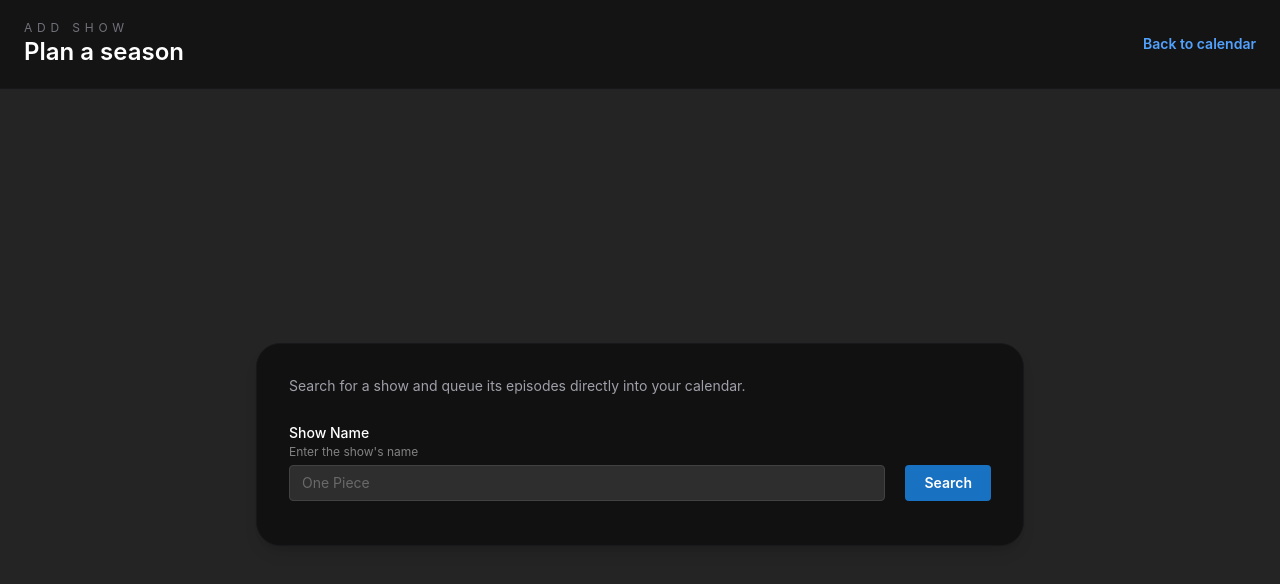
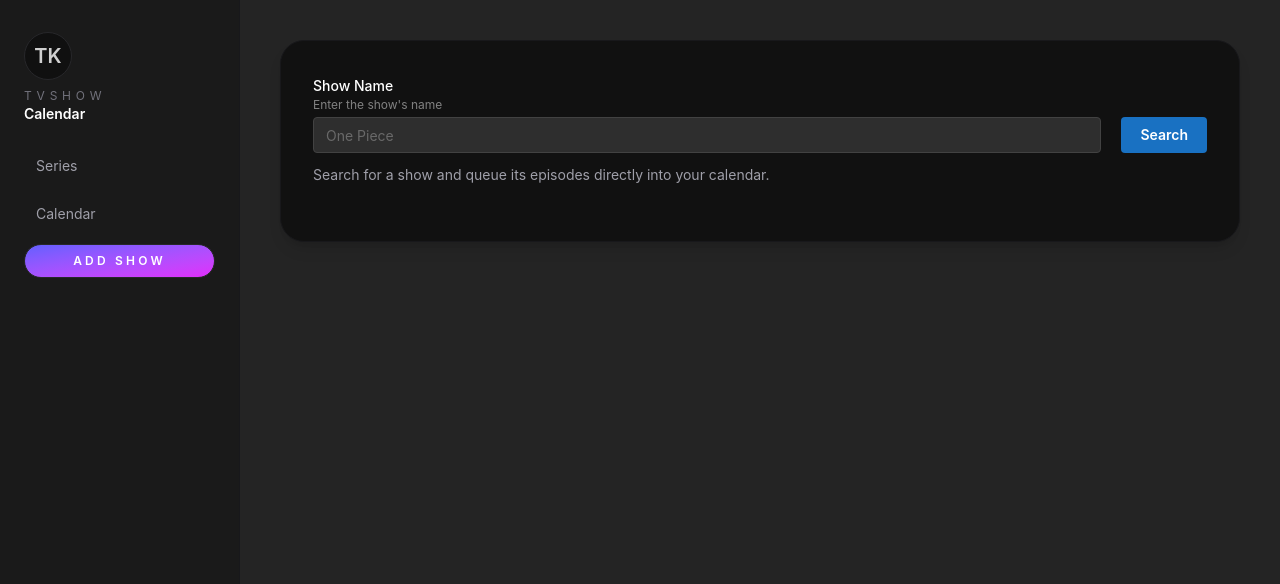
Before and after one commit to Feenerys/tvshow-calendar, a Next.js app: page /add-show in a window 1280 px wide. Shown: the top 584 px of the page. Built offline with nearby package versions, Linux system fonts and the light colour scheme.

Commit message:
refractor: make add show its own page

```diff
--- a/app/add-show/page.tsx
+++ b/app/add-show/page.tsx
@@ -6,32 +6,52 @@ import { useEventStorage } from "../../lib/hooks/use-events";
 
 export default function AddShowPage() {
   const { addEvents } = useEventStorage();
+  const navItems = ["Series", "Calendar"];
 
   return (
-    <div className="flex min-h-screen flex-col  text-white">
-      <header className="border-b border-zinc-900 bg-[#111111]/80 px-6 py-5">
-        <div className="flex items-center justify-between gap-4">
+    <div className="flex min-h-screen  text-white">
+      <aside className="flex w-60 flex-col gap-6 border-r border-zinc-900 bg-[#1a1a1a] px-6 py-8">
+        <div className="flex flex-col gap-2">
+          <div className="inline-flex h-12 w-12 items-center justify-center rounded-full border border-zinc-800 bg-[#101010]">
+            <span className="text-xl font-semibold text-white/80">TK</span>
+          </div>
           <div>
-            <p className="text-xs uppercase tracking-[0.3rem] text-zinc-500">add show</p>
-            <h1 className="text-2xl font-semibold">Plan a season</h1>
+            <p className="text-xs uppercase tracking-[0.3rem] text-zinc-500">
+              tvshow
+            </p>
+            <p className="text-sm font-semibold text-white">Calendar</p>
           </div>
+        </div>
+        <nav className="flex flex-1 flex-col gap-3 text-sm text-zinc-400">
+          {navItems.map((item) => (
+            <Link
+              key={item}
+              href="/"
+              className={`flex items-center justify-between rounded-2xl px-3 py-2 transition `}
+            >
+              <span>{item}</span>
+            </Link>
+          ))}
           <Link
-            href="/"
-            className="text-sm font-semibold text-blue-400 transition hover:text-blue-300"
+            href="/add-show"
+            className="inline-flex items-center justify-center rounded-full border border-zinc-800 bg-gradient-to-br from-indigo-500 to-fuchsia-500 px-4 py-2 text-xs font-semibold uppercase tracking-[0.2rem] text-white"
           >
-            Back to calendar
+            Add show
           </Link>
-        </div>
-      </header>
+        </nav>
+      </aside>
 
-      <main className="flex grow items-center justify-center p-10">
-        <div className="w-full max-w-3xl rounded-3xl border border-zinc-900 bg-[#111111] p-8 shadow-lg">
-          <p className="mb-6 text-sm text-zinc-400">
-            Search for a show and queue its episodes directly into your calendar.
-          </p>
-          <ShowCreator onCreate={addEvents} />
-        </div>
-      </main>
+      <div className="flex flex-1 flex-col">
+        <main className="flex grow items-start justify-center p-10">
+          <div className="w-full  rounded-3xl border border-zinc-900 bg-[#111111] p-8 shadow-lg">
+            <ShowCreator onCreate={addEvents} />
+            <p className="mb-6 text-sm text-zinc-400">
+              Search for a show and queue its episodes directly into your
+              calendar.
+            </p>
+          </div>
+        </main>
+      </div>
     </div>
   );
 }
```
